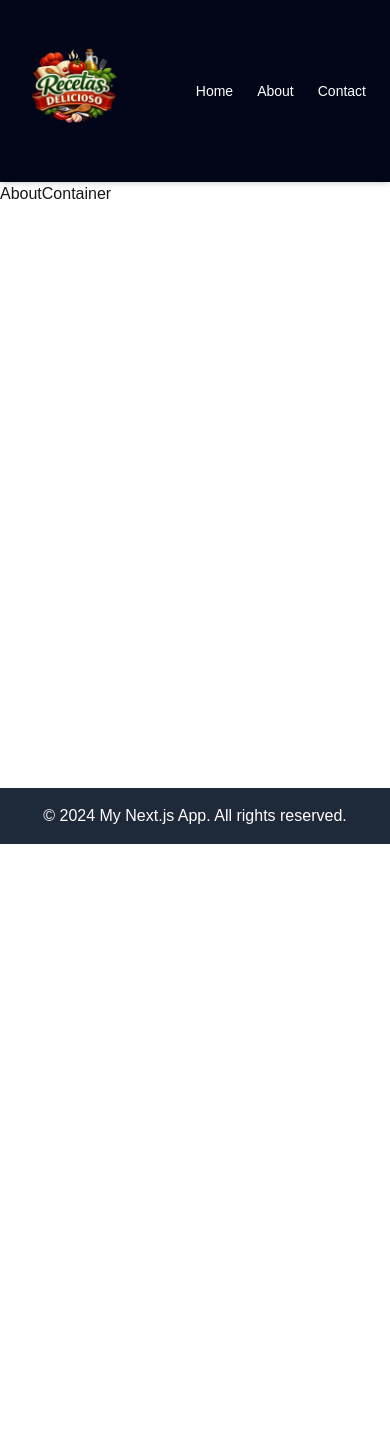
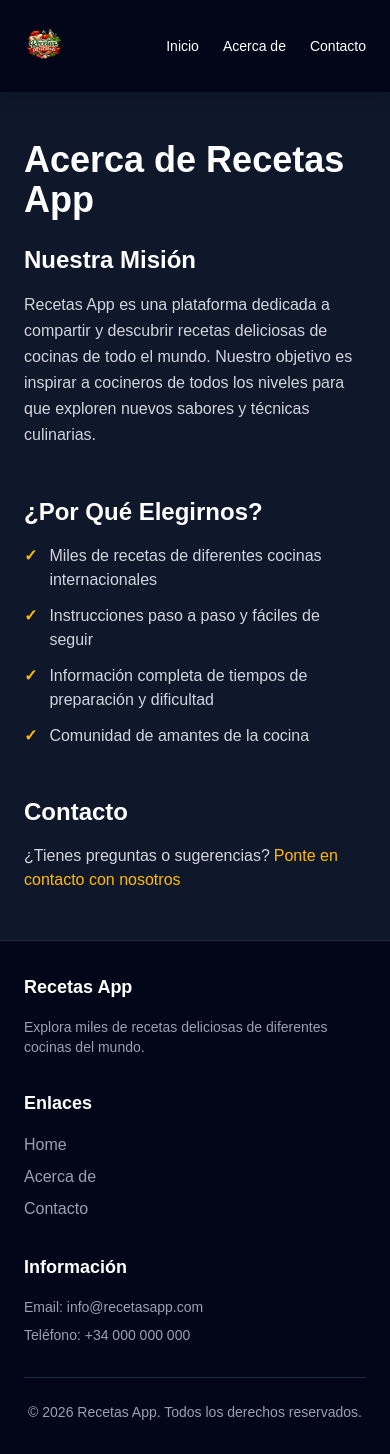
Before and after one commit to luchoNeiman/recetasApp-UMAI, a Next.js app: page /about in a window 390 px wide. Before the commit the page ends 844 px from the top, so only its background shows below. Built offline with nearby package versions, Linux system fonts and the light colour scheme.

Commit message:
FASE 1: Componentes Navbar & Footer optimizados con next/link

```diff
--- /dev/null
+++ b/src/app/contact/page.js
@@ -0,0 +1,47 @@
+export default function Contact() {
+  return (
+    <main className="flex-grow bg-slate-900 text-white py-12 px-6">
+      <div className="max-w-2xl mx-auto">
+        <h1 className="text-4xl font-bold mb-6">Contacto</h1>
+        <p className="text-gray-300 mb-8">
+          ¿Tienes preguntas o sugerencias? Nos encantaría escucharte.
+        </p>
+
+        <form className="space-y-6">
+          <div>
+            <label className="block text-sm font-medium mb-2">Nombre</label>
+            <input
+              type="text"
+              className="w-full px-4 py-2 bg-slate-800 border border-slate-700 rounded-lg text-white placeholder-gray-400 focus:outline-none focus:border-amber-400"
+              placeholder="Tu nombre"
+            />
+          </div>
+
+          <div>
+            <label className="block text-sm font-medium mb-2">Email</label>
+            <input
+              type="email"
+              className="w-full px-4 py-2 bg-slate-800 border border-slate-700 rounded-lg text-white placeholder-gray-400 focus:outline-none focus:border-amber-400"
+              placeholder="tu@email.com"
+            />
+          </div>
+
+          <div>
+            <label className="block text-sm font-medium mb-2">Mensaje</label>
+            <textarea
+              className="w-full px-4 py-2 bg-slate-800 border border-slate-700 rounded-lg text-white placeholder-gray-400 focus:outline-none focus:border-amber-400 h-32 resize-none"
+              placeholder="Tu mensaje..."
+            ></textarea>
+          </div>
+
+          <button
+            type="submit"
+            className="w-full bg-amber-500 hover:bg-amber-600 text-slate-900 font-bold py-2 px-4 rounded-lg transition-colors"
+          >
+            Enviar
+          </button>
+        </form>
+      </div>
+    </main>
+  );
+}
--- a/src/components/Footer.jsx
+++ b/src/components/Footer.jsx
@@ -1,11 +1,36 @@
+import Link from "next/link";
+
 const Footer = () => {
+    const currentYear = new Date().getFullYear();
+
     return (
-        <footer className="bg-gray-800 text-white py-4 mt-auto">
-            <div className="container mx-auto text-center">
-                <p>&copy; 2024 My Next.js App. All rights reserved.</p>
+        <footer className="mt-auto bg-slate-950 text-white py-8 border-t border-slate-800">
+            <div className="container mx-auto px-6 sm:px-10">
+                <div className="grid grid-cols-1 md:grid-cols-3 gap-8 mb-8">
+                    <div>
+                        <h3 className="font-bold text-lg mb-4">Recetas App</h3>
+                        <p className="text-gray-400 text-sm">Explora miles de recetas deliciosas de diferentes cocinas del mundo.</p>
+                    </div>
+                    <nav>
+                        <h3 className="font-bold text-lg mb-4">Enlaces</h3>
+                        <ul className="space-y-2">
+                            <li><Link href="/" className="text-gray-400 hover:text-amber-400 transition-colors">Home</Link></li>
+                            <li><Link href="/about" className="text-gray-400 hover:text-amber-400 transition-colors">Acerca de</Link></li>
+                            <li><Link href="/contact" className="text-gray-400 hover:text-amber-400 transition-colors">Contacto</Link></li>
+                        </ul>
+                    </nav>
+                    <div>
+                        <h3 className="font-bold text-lg mb-4">Información</h3>
+                        <p className="text-gray-400 text-sm">Email: info@recetasapp.com</p>
+                        <p className="text-gray-400 text-sm mt-2">Teléfono: +34 000 000 000</p>
+                    </div>
+                </div>
+                <div className="border-t border-slate-800 pt-6 text-center">
+                    <p className="text-gray-400 text-sm">&copy; {currentYear} Recetas App. Todos los derechos reservados.</p>
+                </div>
             </div>
         </footer>
     );
-}
+};
 
 export default Footer;
--- a/src/components/Navbar.jsx
+++ b/src/components/Navbar.jsx
@@ -1,26 +1,33 @@
 import items from "@/lib/navItems";
 import Image from "next/image";
+import Link from "next/link";
 
 const Navbar = () => {
-
     return (
-        <div className="flex items-center justify-between bg-slate-950 px-6 py-4 text-white shadow-md sm:px-10">
-            <div className="text-sm font-black tracking-[0.24em]">
+        <nav className="sticky top-0 z-50 flex items-center justify-between bg-slate-950 px-6 py-4 text-white shadow-lg sm:px-10">
+            <Link href="/" className="flex items-center gap-2 hover:opacity-80 transition-opacity">
                 <Image
-                    src={"/logos/logo-recetasApp.png"}
-                    width={100}
-                    height={100}
+                    src="/logos/logo-recetasApp.png"
+                    width={40}
+                    height={40}
                     alt="Logo de Recetas App"
+                    priority
                 />
-            </div>
-            <nav>
-                <ul className="flex gap-6 text-sm font-medium sm:gap-8">
-                    {items.map((item, index) => (
-                        <li key={index}>{item.name}</li>
-                    ))}
-                </ul>
-            </nav>
-        </div>
+                <span className="hidden text-sm font-black tracking-widest sm:inline">RECETAS</span>
+            </Link>
+            <ul className="flex gap-6 text-sm font-medium sm:gap-8">
+                {items.map((item) => (
+                    <li key={item.id}>
+                        <Link
+                            href={item.link}
+                            className="hover:text-amber-400 transition-colors duration-200"
+                        >
+                            {item.name}
+                        </Link>
+                    </li>
+                ))}
+            </ul>
+        </nav>
     );
 };
 
--- a/src/containers/AboutContainer.js
+++ b/src/containers/AboutContainer.js
@@ -1,9 +1,50 @@
-import React from 'react'
-
 const AboutContainer = () => {
   return (
-    <div>AboutContainer</div>
-  )
-}
+    <main className="flex-grow bg-slate-900 text-white py-12 px-6">
+      <div className="max-w-4xl mx-auto">
+        <h1 className="text-4xl font-bold mb-6">Acerca de Recetas App</h1>
 
-export default AboutContainer
+        <section className="mb-12">
+          <h2 className="text-2xl font-semibold mb-4">Nuestra Misión</h2>
+          <p className="text-gray-300 leading-relaxed">
+            Recetas App es una plataforma dedicada a compartir y descubrir recetas deliciosas
+            de cocinas de todo el mundo. Nuestro objetivo es inspirar a cocineros de todos los
+            niveles para que exploren nuevos sabores y técnicas culinarias.
+          </p>
+        </section>
+
+        <section className="mb-12">
+          <h2 className="text-2xl font-semibold mb-4">¿Por Qué Elegirnos?</h2>
+          <ul className="space-y-3 text-gray-300">
+            <li className="flex gap-3">
+              <span className="text-amber-400 font-bold">✓</span>
+              <span>Miles de recetas de diferentes cocinas internacionales</span>
+            </li>
+            <li className="flex gap-3">
+              <span className="text-amber-400 font-bold">✓</span>
+              <span>Instrucciones paso a paso y fáciles de seguir</span>
+            </li>
+            <li className="flex gap-3">
+              <span className="text-amber-400 font-bold">✓</span>
+              <span>Información completa de tiempos de preparación y dificultad</span>
+            </li>
+            <li className="flex gap-3">
+              <span className="text-amber-400 font-bold">✓</span>
+              <span>Comunidad de amantes de la cocina</span>
+            </li>
+          </ul>
+        </section>
+
+        <section>
+          <h2 className="text-2xl font-semibold mb-4">Contacto</h2>
+          <p className="text-gray-300">
+            ¿Tienes preguntas o sugerencias?
+            <a href="/contact" className="text-amber-400 hover:text-amber-300 ml-1">Ponte en contacto con nosotros</a>
+          </p>
+        </section>
+      </div>
+    </main>
+  );
+};
+
+export default AboutContainer;
--- a/src/lib/navItems.js
+++ b/src/lib/navItems.js
@@ -1,19 +1,19 @@
-const menuItems = [
+const navItems = [
   {
     id: 1,
-    name: "Home",
+    name: "Inicio",
     link: "/",
   },
   {
     id: 2,
-    name: "About",
+    name: "Acerca de",
     link: "/about",
   },
   {
     id: 3,
-    name: "Contact",
+    name: "Contacto",
     link: "/contact",
   },
 ];
 
-export default menuItems;
+export default navItems;
```
